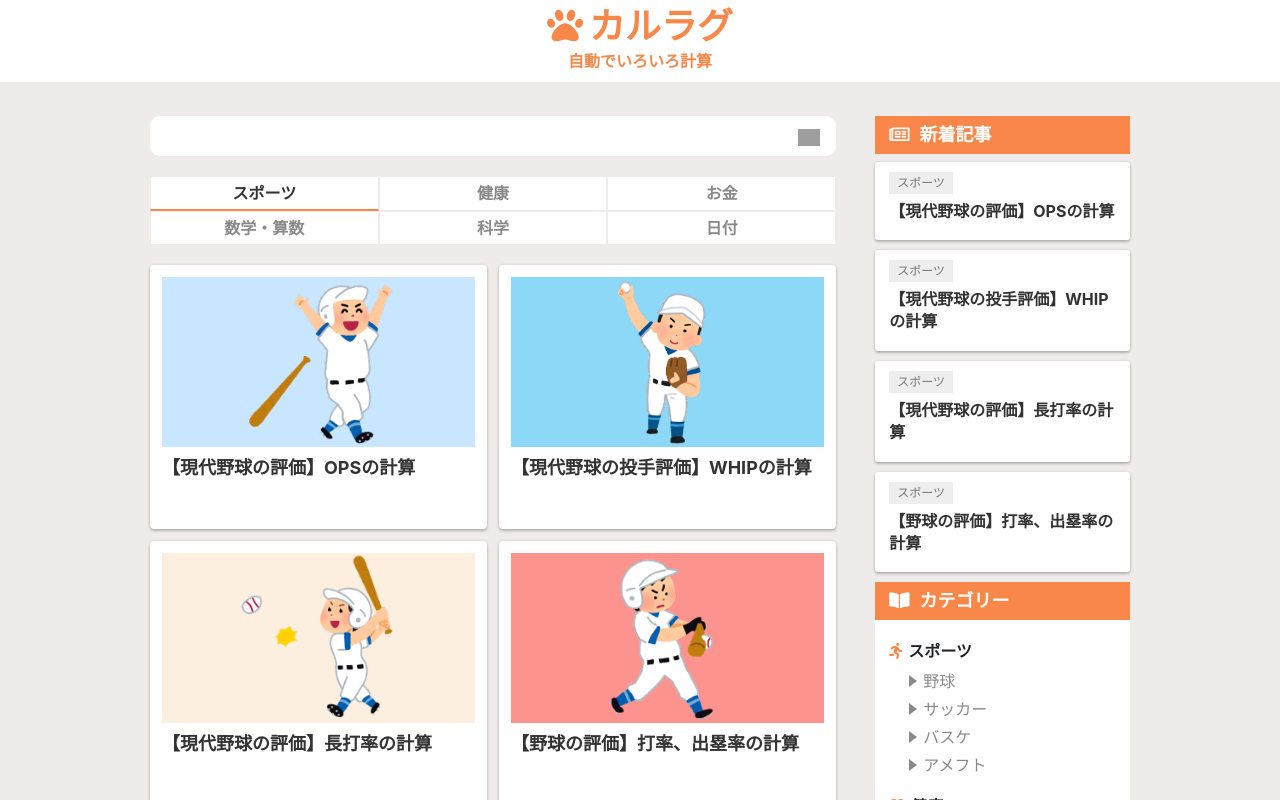
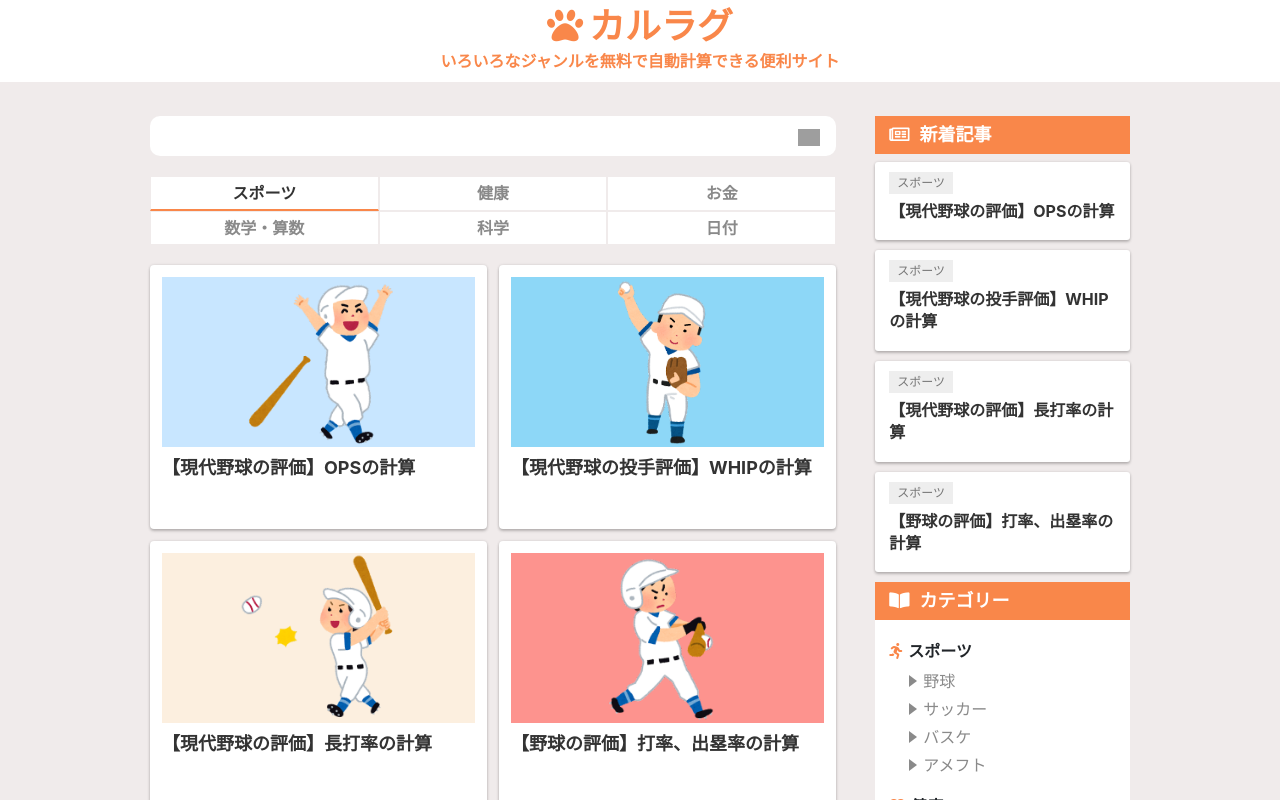
Before and after one commit to rk5155/calragu, a Vue app: page / in a window 1280 px wide. Shown: the top 800 px of the page. Built offline with nearby package versions, Linux system fonts and the light colour scheme; grey boxes are pictures that could not be loaded; a web font is replaced by a local one.

Commit message:
タイトル変更、画像追加

```diff
--- a/src/components/Header.vue
+++ b/src/components/Header.vue
@@ -1,8 +1,8 @@
 <template>
     <header id="header">
       <div class="header-wrapper">
-        <router-link  v-if="path == '/'" to="/"><h1 class="navbar-brand u-font__bold" to="/" exact><i class="fas fa-paw"></i>カルラグ<span>自動でいろいろ計算</span></h1></router-link>
-        <router-link v-else to="/"><p class="navbar-brand u-font__bold" to="/" exact><i class="fas fa-paw"></i>カルラグ<span>自動でいろいろ計算</span></p></router-link>
+        <router-link  v-if="path == '/'" to="/"><h1 class="navbar-brand u-font__bold" to="/" exact><i class="fas fa-paw"></i>カルラグ<span>いろいろなジャンルを無料で自動計算できる便利サイト</span></h1></router-link>
+        <router-link v-else to="/"><p class="navbar-brand u-font__bold" to="/" exact><i class="fas fa-paw"></i>カルラグ<span>いろいろなジャンルを無料で自動計算できる便利サイト</span></p></router-link>
       </div>
     </header>
 </template>
--- a/src/router.js
+++ b/src/router.js
@@ -18,7 +18,7 @@ export default new Router({
     {
         path: '/',
         component: Main,
-        meta: { title: '【無料自動計算サイト】カルラグ', desc: '自動計算ならカルラグ！いろいろジャンルを自動計算できる便利なサイトです。' }
+        meta: { title: '【無料自動計算サイト】カルラグ', desc: '自動計算ならカルラグ！いろいろなジャンルを無料で自動計算できる便利なサイトです。' }
     },
     {
       path: '/baseball',
```
Also changed, not shown: src/assets/images/ragu.png (added).
